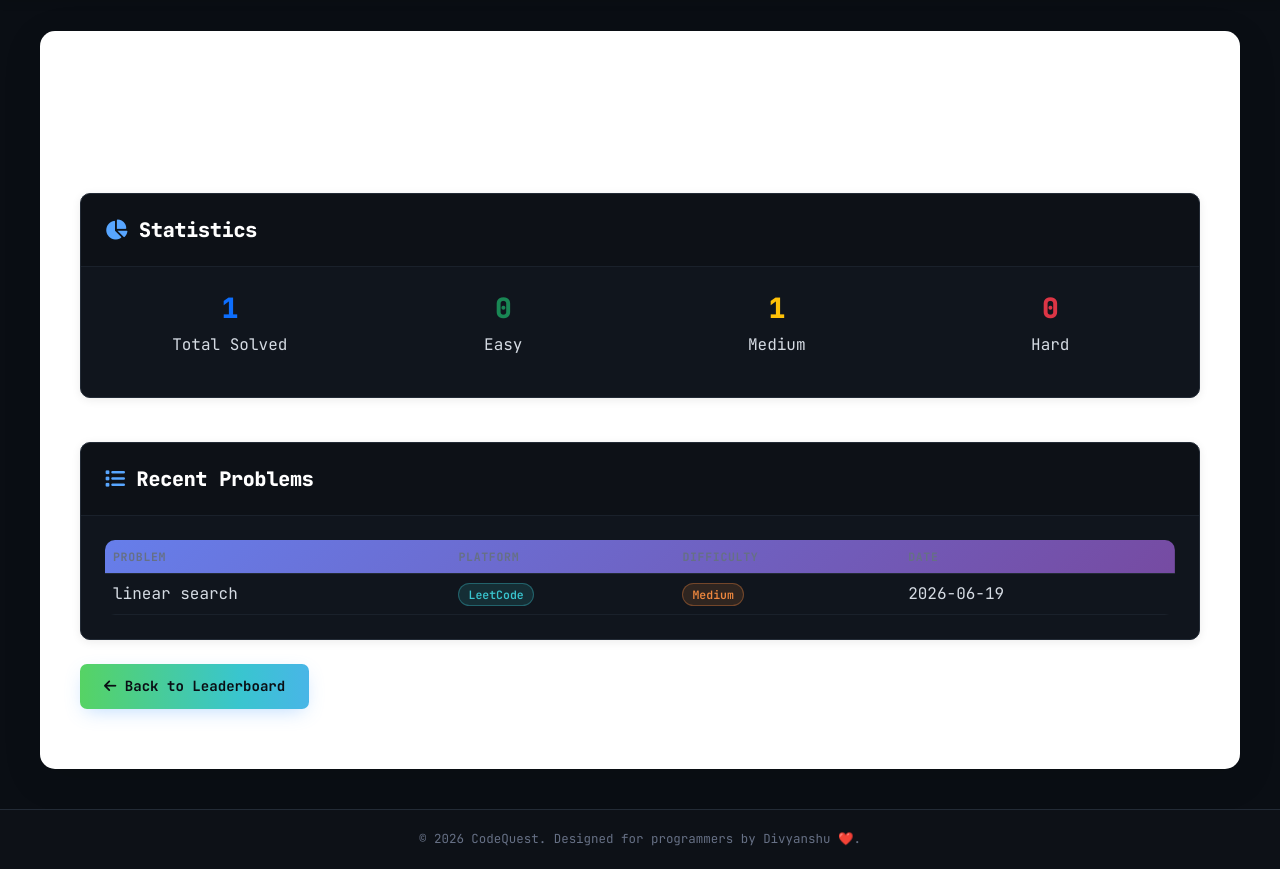
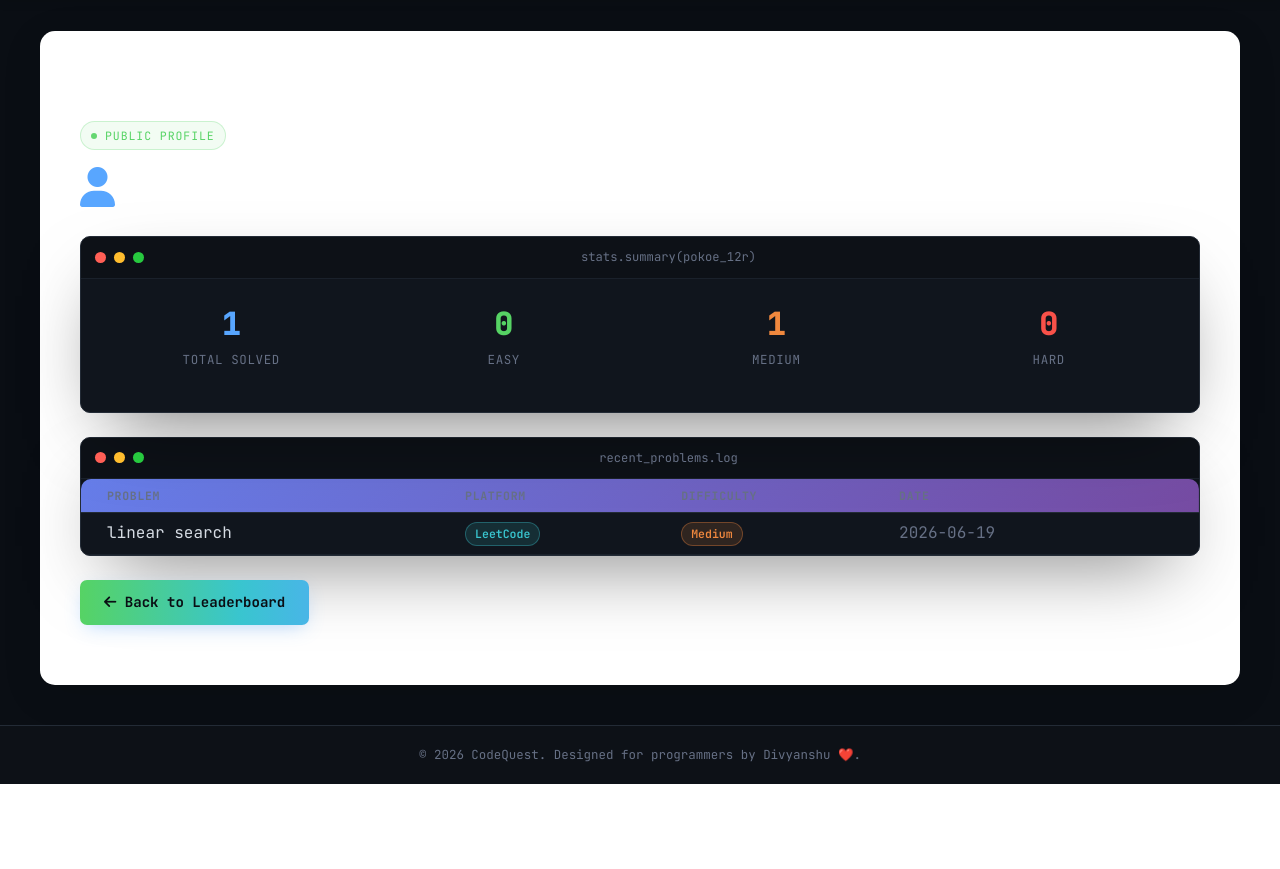
Before and after one commit to divyanshu07-code/CodeQuest, a Flask app: a page that uses templates/user_profile.html in a window 1280 px wide. Shown: the part 69-938 px from the top of the page. After the commit the page ends 853 px from the top, so only its background shows below. Run offline with Flask 3, Linux system fonts and the light colour scheme; data comes from the database, SQL or seed files in the repository.

Commit message:
Update user_profile.html

```diff
--- a/templates/user_profile.html
+++ b/templates/user_profile.html
@@ -3,33 +3,37 @@
 {% block title %}{{ user.username }} - CodeQuest{% endblock %}
 
 {% block content %}
+<span class="page-eyebrow"><span class="dot"></span> public profile</span>
 <h1 class="mb-4">
-    <i class="fas fa-user"></i> {{ user.username }}'s Profile
+    <i class="fas fa-user" style="color: var(--blue);"></i> {{ user.username }}'s Profile
 </h1>
 
 <div class="row mb-4">
     <div class="col-md-12">
-        <div class="card">
-            <div class="card-header">
-                <h5 class="mb-0"><i class="fas fa-chart-pie"></i> Statistics</h5>
+        <div class="term">
+            <div class="term-bar">
+                <span class="term-dot r"></span>
+                <span class="term-dot y"></span>
+                <span class="term-dot g"></span>
+                <span class="term-title">stats.summary({{ user.username }})</span>
             </div>
-            <div class="card-body">
+            <div class="term-body">
                 <div class="row text-center">
-                    <div class="col-md-3">
-                        <h3 class="text-primary">{{ stats.total or 0 }}</h3>
-                        <p>Total Solved</p>
+                    <div class="col-md-3 col-6 mb-3 mb-md-0">
+                        <h3 style="color: var(--blue); font-size: 2rem;">{{ stats.total or 0 }}</h3>
+                        <p style="color: var(--dim); font-size: 0.78rem; text-transform: uppercase; letter-spacing: 0.05em;">Total Solved</p>
                     </div>
-                    <div class="col-md-3">
-                        <h3 class="text-success">{{ stats.easy or 0 }}</h3>
-                        <p>Easy</p>
+                    <div class="col-md-3 col-6 mb-3 mb-md-0">
+                        <h3 style="color: var(--green); font-size: 2rem;">{{ stats.easy or 0 }}</h3>
+                        <p style="color: var(--dim); font-size: 0.78rem; text-transform: uppercase; letter-spacing: 0.05em;">Easy</p>
                     </div>
-                    <div class="col-md-3">
-                        <h3 class="text-warning">{{ stats.medium or 0 }}</h3>
-                        <p>Medium</p>
+                    <div class="col-md-3 col-6">
+                        <h3 style="color: var(--orange); font-size: 2rem;">{{ stats.medium or 0 }}</h3>
+                        <p style="color: var(--dim); font-size: 0.78rem; text-transform: uppercase; letter-spacing: 0.05em;">Medium</p>
                     </div>
-                    <div class="col-md-3">
-                        <h3 class="text-danger">{{ stats.hard or 0 }}</h3>
-                        <p>Hard</p>
+                    <div class="col-md-3 col-6">
+                        <h3 style="color: var(--red); font-size: 2rem;">{{ stats.hard or 0 }}</h3>
+                        <p style="color: var(--dim); font-size: 0.78rem; text-transform: uppercase; letter-spacing: 0.05em;">Hard</p>
                     </div>
                 </div>
             </div>
@@ -37,40 +41,45 @@
     </div>
 </div>
 
-<div class="card mb-4">
-    <div class="card-header">
-        <h5 class="mb-0"><i class="fas fa-list"></i> Recent Problems</h5>
+<div class="term mb-4">
+    <div class="term-bar">
+        <span class="term-dot r"></span>
+        <span class="term-dot y"></span>
+        <span class="term-dot g"></span>
+        <span class="term-title">recent_problems.log</span>
     </div>
-    <div class="card-body">
+    <div class="term-body" style="padding: 0;">
         {% if problems %}
             <div class="table-responsive">
-                <table class="table table-hover">
+                <table class="table table-hover mb-0">
                     <thead>
                         <tr>
-                            <th>Problem</th>
+                            <th style="padding-left: 26px;">Problem</th>
                             <th>Platform</th>
                             <th>Difficulty</th>
-                            <th>Date</th>
+                            <th style="padding-right: 26px;">Date</th>
                         </tr>
                     </thead>
                     <tbody>
                         {% for problem in problems %}
                         <tr>
-                            <td>{{ problem.problem_name }}</td>
+                            <td style="padding-left: 26px;">{{ problem.problem_name }}</td>
                             <td><span class="badge bg-info">{{ problem.platform }}</span></td>
                             <td>
                                 <span class="badge {% if problem.difficulty == 'Easy' %}bg-success{% elif problem.difficulty == 'Medium' %}bg-warning{% else %}bg-danger{% endif %}">
                                     {{ problem.difficulty }}
                                 </span>
                             </td>
-                            <td>{{ problem.solved_date }}</td>
+                            <td style="padding-right: 26px; color: var(--dim);">{{ problem.solved_date }}</td>
                         </tr>
                         {% endfor %}
                     </tbody>
                 </table>
             </div>
         {% else %}
-            <p class="text-muted">No problems yet</p>
+            <div class="p-4">
+                <p class="mb-0" style="color: var(--dim);">No problems yet</p>
+            </div>
         {% endif %}
     </div>
 </div>
```
